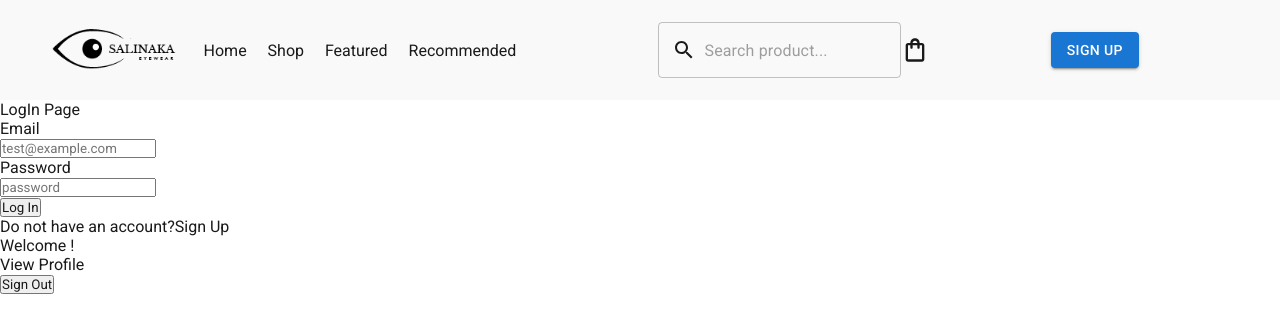
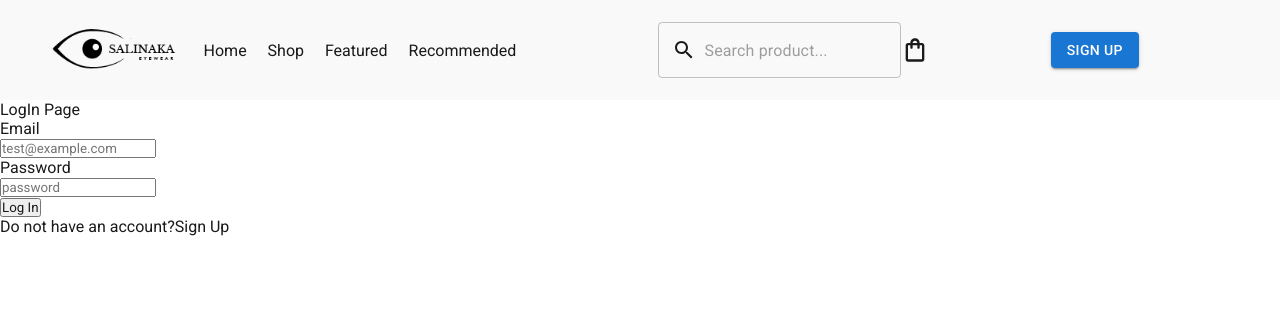
Before and after one commit to jesswang-dev/E-Commerce-Site, a React (Vite) app: page /login in a window 1280 px wide. Shown: the top 332 px of the page. Built offline with nearby package versions, Linux system fonts and the light colour scheme.

Commit message:
completed feature: render user avatar after successfully signned in with redux; set up basic avatar styling

```diff
--- a/src/App.jsx
+++ b/src/App.jsx
@@ -1,6 +1,5 @@
 import { Outlet } from "react-router-dom";
 import NavBar from "./Components/NavBar";
-import UserAccount from "./Components/UserAccount";
 import ShoppingCart from "./Components/ShoppingCart";
 
 function App() {
@@ -13,8 +12,6 @@ function App() {
         <Outlet />
       </div>
       <ShoppingCart />
-
-      <UserAccount />
     </>
   );
 }
--- a/src/Components/AccountButtons.jsx
+++ b/src/Components/AccountButtons.jsx
@@ -1,19 +1,24 @@
 import { useLocation, Link } from "react-router-dom";
 import SignUp from "../Pages/SignUp";
 import LogIn from "../Pages/LogIn";
+import UserAccount from "./UserAccount";
 import { Button } from "@mui/material";
-
+import { useSelector } from "react-redux";
 
 export default function AccountButtons() {
-    const { pathname } = useLocation();
-    if(pathname === '/login') {
+  const isSignnedIn = useSelector((state) => state.user.isSignnedIn);
+  const { pathname } = useLocation();
+
+  if (isSignnedIn) {
+    return (<UserAccount />);
+  } else {
+    if (pathname === "/login") {
       return (
         <Link to="/signup" element={<SignUp />}>
           <Button variant="contained">Sign Up</Button>
         </Link>
       );
-    }
-    else if(pathname === '/signup') {
+    } else if (pathname === "/signup") {
       return (
         <Link to="/login" element={<LogIn />}>
           <Button variant="outlined">Log In</Button>
@@ -31,4 +36,5 @@ export default function AccountButtons() {
         </>
       );
     }
+  }
 }
--- a/src/Components/UserAccount.jsx
+++ b/src/Components/UserAccount.jsx
@@ -1,8 +1,38 @@
 import { getAuth, signOut } from "firebase/auth";
 import firebaseApp from "../service/firebaseConfig";
 import { userSignOut } from "../store/user";
-// import { MenuItem } from "@mui/material";
+import { Avatar, MenuItem } from "@mui/material";
 import { useDispatch, useSelector } from "react-redux";
+
+
+function stringToColor(string) {
+  let hash = 0;
+  let i;
+
+  /* eslint-disable no-bitwise */
+  for (i = 0; i < string.length; i++) {
+    hash = string.charCodeAt(i) + ((hash << 5) - hash);
+  }
+
+  let color = "#";
+
+  for (i = 0; i < 3; i += 1) {
+    const value = (hash >> (i * 8)) & 0xff;
+    color += `00${value.toString(16)}`.slice(-2);
+  }
+  /* eslint-enable no-bitwise */
+
+  return color;
+}
+
+function stringAvatar(name) {
+  return {
+    sx: {
+      bgcolor: stringToColor(name),
+    },
+    children: `${name.split(" ")[0][0]}${name.split(" ")[1][0]}`,
+  };
+}
 
 
 export default function UserAccount() {
@@ -10,8 +40,7 @@ export default function UserAccount() {
 
   const dispatch = useDispatch();
 
-  const accountSignOut = (e) => {
-    e.preventDefault();
+  const accountSignOut = () => {
     const auth = getAuth(firebaseApp);
 
     signOut(auth)
@@ -29,8 +58,8 @@ export default function UserAccount() {
   return (
     <>
       <p>Welcome {account.name} !</p>
-      <p>View Profile</p>
-      <button onClick={() => accountSignOut()}>Sign Out</button>
+      <Avatar {...stringAvatar(account.name)} />
+      <button onClick={accountSignOut}>Sign Out</button>
     </>
   );
 }
```
